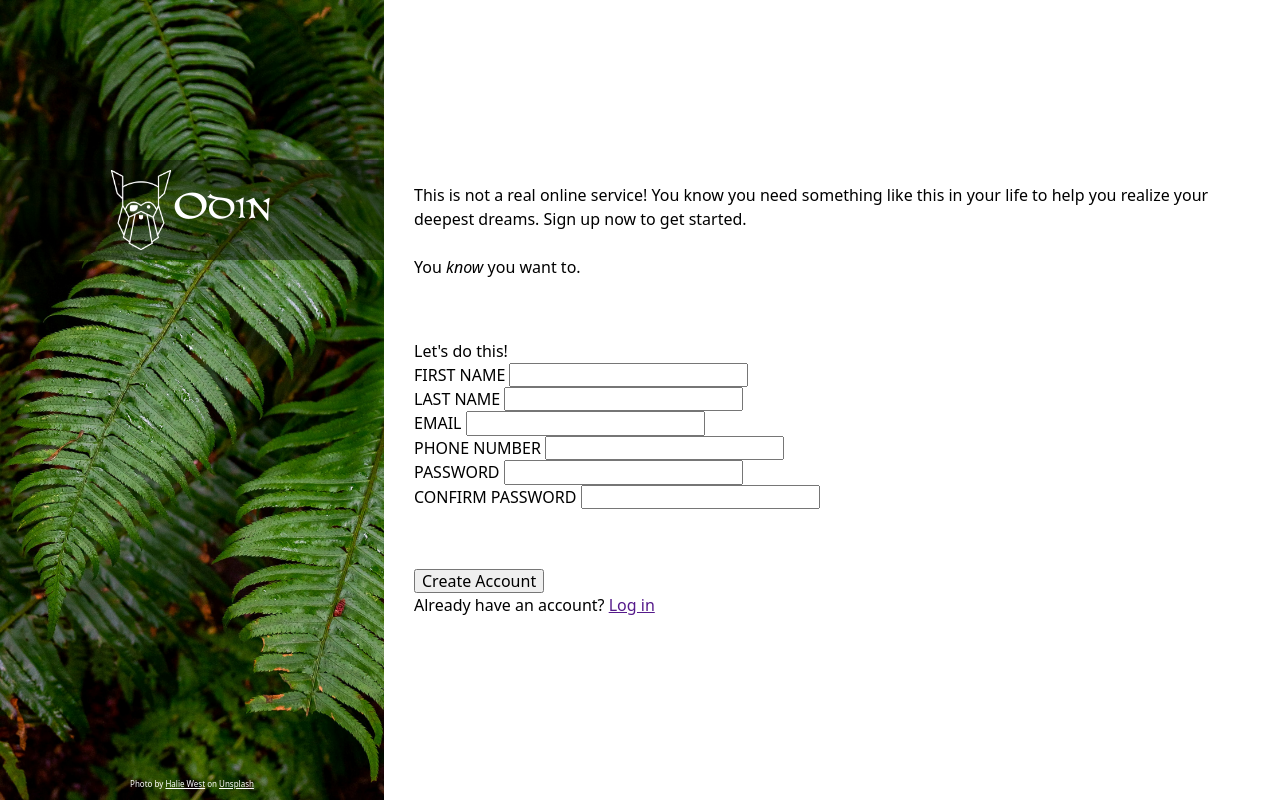
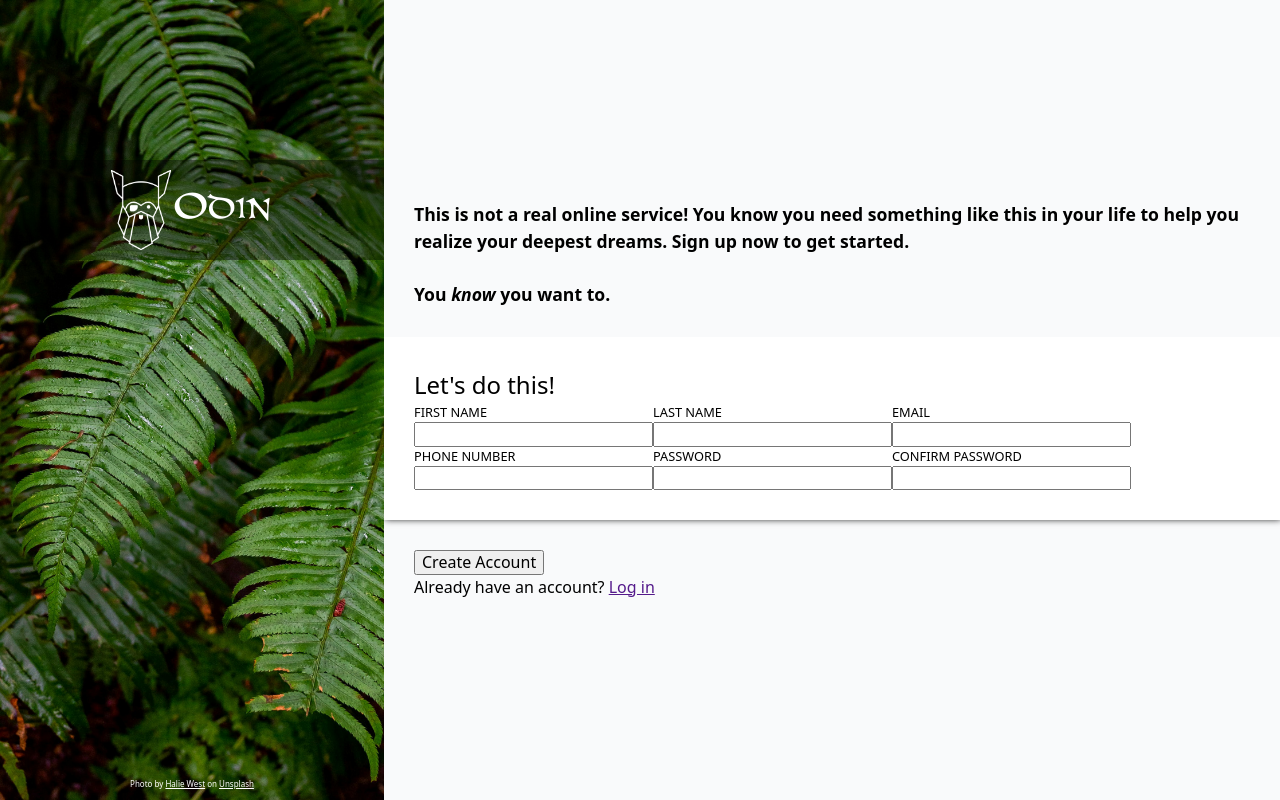
Before and after one commit to yochie/odin-signup, a website: page index.html in a window 1280 px wide. Drawn offline with nearby package versions, Linux system fonts and the light colour scheme.

Commit message:
Add shadows to sections and some font sizing

```diff
--- a/styles.css
+++ b/styles.css
@@ -108,20 +108,48 @@ main {
   min-height: 100vh;
 }
 
-section{
+section {
   padding: 30px;
+}
+
+section.description,
+section.cta {
+  background-color: #f9fafb;
 }
 
 section.description {
   flex: 1;
   display: flex;
   align-items: end;
+  font-weight: 600;
+  font-size: 1.1rem;
+  position: relative;
+  z-index: 1;
 }
 
 section.form {
+  box-shadow: 1px -1px 7px 0px;;
+}
 
+section.form form {
+  display: flex;
+  flex-wrap: wrap;
+}
+
+section.form h2 {
+  font-size: 1.5rem;
+}
+
+section.form label {
+  font-size: 0.8rem;
+}
+section.form .form-field {
+  display: flex;
+  flex-direction: column;
 }
 
 section.cta {
+  position: relative;
+  z-index: -1;
   flex: 1;
 }
```
